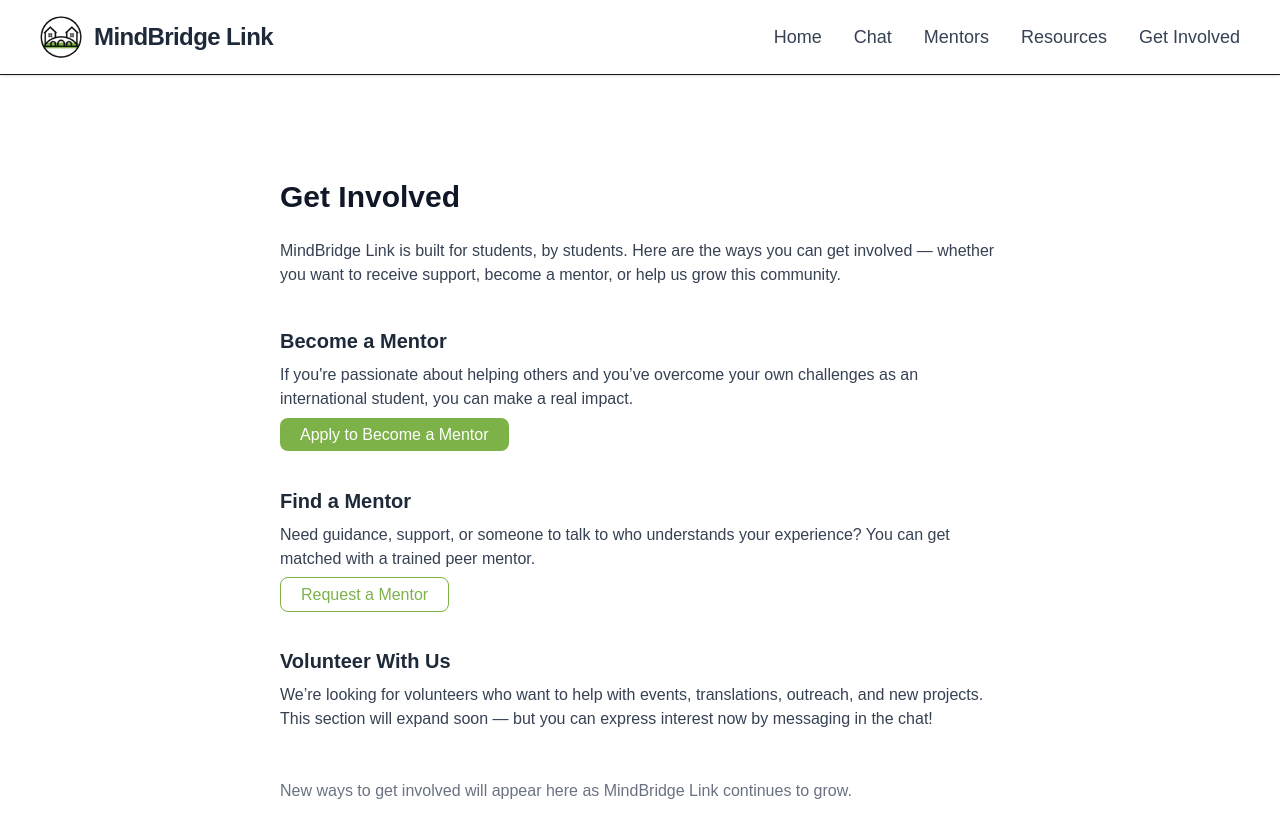
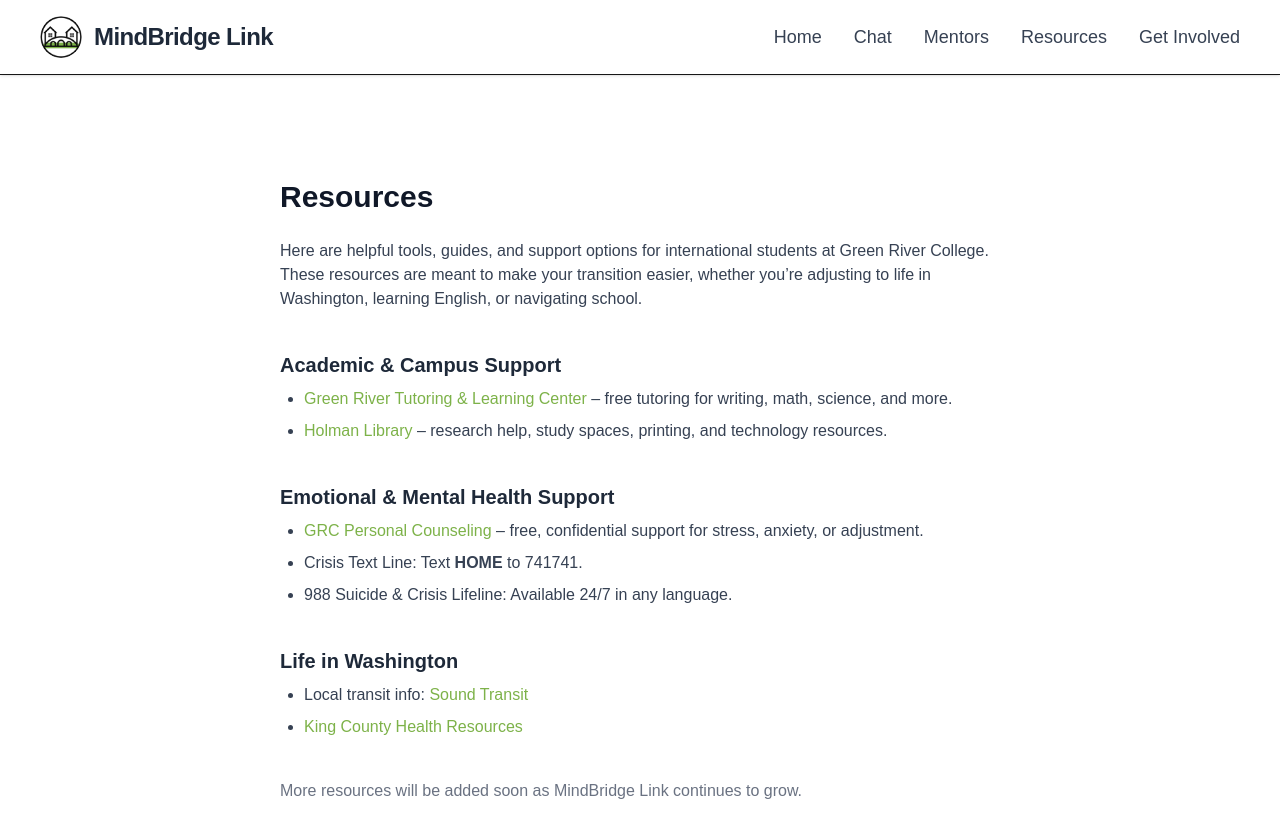
Before and after one commit to 0j0byte/Mindbridge-Link, a Next.js app: page /resources in a window 1280 px wide. Shown: the top 838 px of the page. Built offline with nearby package versions, Linux system fonts and the light colour scheme.

Commit message:
updated homepage

```diff
--- a/app/get-involved/page.tsx
+++ b/app/get-involved/page.tsx
@@ -1,12 +1,64 @@
 export default function GetInvolvedPage() {
   return (
-    <div className="min-h-screen flex items-center justify-center bg-gradient-to-b from-[#f3f7ec] to-[#e7f2d9] p-6">
-      <div className="bg-white border border-gray-200 shadow-md rounded-2xl p-10 text-center max-w-lg">
-        <h1 className="text-3xl font-semibold text-gray-900 mb-4">
-          Get Involved
-        </h1>
-        <p className="text-gray-600 text-lg">Coming soon...</p>
-      </div>
+    <div className="max-w-3xl mx-auto px-6 py-16">
+      <h1 className="text-3xl font-bold text-gray-900 mb-6">Get Involved</h1>
+
+      <p className="text-gray-700 mb-10">
+        MindBridge Link is built for students, by students. Here are the ways
+        you can get involved — whether you want to receive support, become a
+        mentor, or help us grow this community.
+      </p>
+
+      {/* Become a Mentor */}
+      <section className="mb-10">
+        <h2 className="text-xl font-semibold text-gray-800 mb-2">
+          Become a Mentor
+        </h2>
+        <p className="text-gray-700 mb-3">
+          If you're passionate about helping others and you’ve overcome your own
+          challenges as an international student, you can make a real impact.
+        </p>
+        <a
+          href="https://docs.google.com/forms/d/e/1FAIpQLScItrJ8-Ax-ceeUrve0Kzl69hG-81qS0Zx-RQMGuzI7MhW5zg/viewform?usp=publish-editor"
+          className="px-5 py-2 bg-[#7db249] text-white rounded-lg hover:opacity-90 transition"
+        >
+          Apply to Become a Mentor
+        </a>
+      </section>
+
+      {/* Find a Mentor */}
+      <section className="mb-10">
+        <h2 className="text-xl font-semibold text-gray-800 mb-2">
+          Find a Mentor
+        </h2>
+        <p className="text-gray-700 mb-3">
+          Need guidance, support, or someone to talk to who understands your
+          experience? You can get matched with a trained peer mentor.
+        </p>
+        <a
+          href="https://docs.google.com/forms/d/e/1FAIpQLSd0P7o4BpiqXHF61V5nyZvatrFyFduusxnvQCF7SEvoNLwjRA/viewform?usp=publish-editor"
+          className="px-5 py-2 border border-[#7db249] text-[#7db249] rounded-lg hover:bg-green-50 transition"
+        >
+          Request a Mentor
+        </a>
+      </section>
+
+      {/* Volunteer */}
+      <section className="mb-12">
+        <h2 className="text-xl font-semibold text-gray-800 mb-2">
+          Volunteer With Us
+        </h2>
+        <p className="text-gray-700">
+          We’re looking for volunteers who want to help with events,
+          translations, outreach, and new projects. This section will expand
+          soon — but you can express interest now by messaging in the chat!
+        </p>
+      </section>
+
+      <p className="text-gray-500">
+        New ways to get involved will appear here as MindBridge Link continues
+        to grow.
+      </p>
     </div>
   );
 }
--- a/app/resources/page.tsx
+++ b/app/resources/page.tsx
@@ -1,63 +1,96 @@
-export default function GetInvolvedPage() {
+export default function ResourcesPage() {
   return (
     <div className="max-w-3xl mx-auto px-6 py-16">
-      <h1 className="text-3xl font-bold text-gray-900 mb-6">Get Involved</h1>
+      <h1 className="text-3xl font-bold text-gray-900 mb-6">Resources</h1>
 
       <p className="text-gray-700 mb-10">
-        MindBridge Link is built for students, by students. Here are the ways
-        you can get involved — whether you want to receive support, become a
-        mentor, or help us grow this community.
+        Here are helpful tools, guides, and support options for international
+        students at Green River College. These resources are meant to make your
+        transition easier, whether you’re adjusting to life in Washington,
+        learning English, or navigating school.
       </p>
 
-      {/* Become a Mentor */}
+      {/* Academic Support */}
       <section className="mb-10">
         <h2 className="text-xl font-semibold text-gray-800 mb-2">
-          Become a Mentor
+          Academic & Campus Support
         </h2>
-        <p className="text-gray-700 mb-3">
-          If you're passionate about helping others and you’ve overcome your own
-          challenges as an international student, you can make a real impact.
-        </p>
-        <a
-          href="https://docs.google.com/forms/d/e/1FAIpQLScItrJ8-Ax-ceeUrve0Kzl69hG-81qS0Zx-RQMGuzI7MhW5zg/viewform?usp=publish-editor"
-          className="px-5 py-2 bg-[#7db249] text-white rounded-lg hover:opacity-90 transition"
-        >
-          Apply to Become a Mentor
-        </a>
+        <ul className="list-disc ml-6 text-gray-700 space-y-2">
+          <li>
+            <a
+              href="https://www.greenriver.edu/students/academics/tutoring-resources/"
+              className="text-[#7db249] hover:underline"
+            >
+              Green River Tutoring & Learning Center
+            </a>{" "}
+            – free tutoring for writing, math, science, and more.
+          </li>
+          <li>
+            <a
+              href="https://www.greenriver.edu/students/academics/library/"
+              className="text-[#7db249] hover:underline"
+            >
+              Holman Library
+            </a>{" "}
+            – research help, study spaces, printing, and technology resources.
+          </li>
+        </ul>
       </section>
 
-      {/* Find a Mentor */}
+      {/* Emotional Support */}
       <section className="mb-10">
         <h2 className="text-xl font-semibold text-gray-800 mb-2">
-          Find a Mentor
+          Emotional & Mental Health Support
         </h2>
-        <p className="text-gray-700 mb-3">
-          Need guidance, support, or someone to talk to who understands your
-          experience? You can get matched with a trained peer mentor.
-        </p>
-        <a
-          href="https://docs.google.com/forms/d/e/1FAIpQLSd0P7o4BpiqXHF61V5nyZvatrFyFduusxnvQCF7SEvoNLwjRA/viewform?usp=publish-editor"
-          className="px-5 py-2 border border-[#7db249] text-[#7db249] rounded-lg hover:bg-green-50 transition"
-        >
-          Request a Mentor
-        </a>
+        <ul className="list-disc ml-6 text-gray-700 space-y-2">
+          <li>
+            <a
+              href="https://www.greenriver.edu/students/support-and-services/personal-counseling/"
+              className="text-[#7db249] hover:underline"
+            >
+              GRC Personal Counseling
+            </a>{" "}
+            – free, confidential support for stress, anxiety, or adjustment.
+          </li>
+          <li>
+            <span className="font-medium">Crisis Text Line:</span> Text{" "}
+            <span className="font-semibold">HOME</span> to 741741.
+          </li>
+          <li>
+            <span className="font-medium">988 Suicide & Crisis Lifeline:</span>{" "}
+            Available 24/7 in any language.
+          </li>
+        </ul>
       </section>
 
-      {/* Volunteer */}
-      <section className="mb-12">
+      {/* Life in Washington */}
+      <section className="mb-10">
         <h2 className="text-xl font-semibold text-gray-800 mb-2">
-          Volunteer With Us
+          Life in Washington
         </h2>
-        <p className="text-gray-700">
-          We’re looking for volunteers who want to help with events,
-          translations, outreach, and new projects. This section will expand
-          soon — but you can express interest now by messaging in the chat!
-        </p>
+        <ul className="list-disc ml-6 text-gray-700 space-y-2">
+          <li>
+            Local transit info:{" "}
+            <a
+              href="https://www.soundtransit.org/"
+              className="text-[#7db249] hover:underline"
+            >
+              Sound Transit
+            </a>
+          </li>
+          <li>
+            <a
+              href="https://kingcounty.gov/en/dept/dph/health-safety/disease-illness/covid19-care"
+              className="text-[#7db249] hover:underline"
+            >
+              King County Health Resources
+            </a>
+          </li>
+        </ul>
       </section>
 
-      <p className="text-gray-500">
-        New ways to get involved will appear here as MindBridge Link continues
-        to grow.
+      <p className="text-gray-500 mt-8">
+        More resources will be added soon as MindBridge Link continues to grow.
       </p>
     </div>
   );
```
